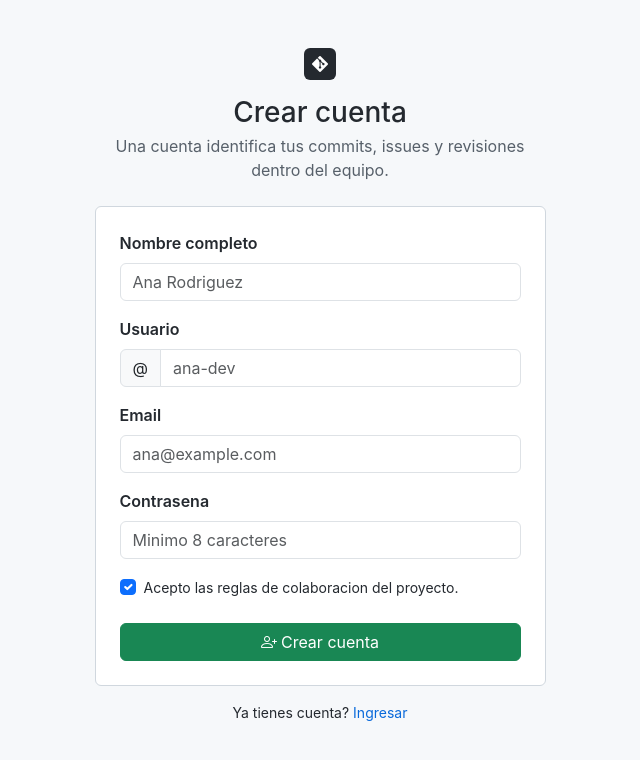
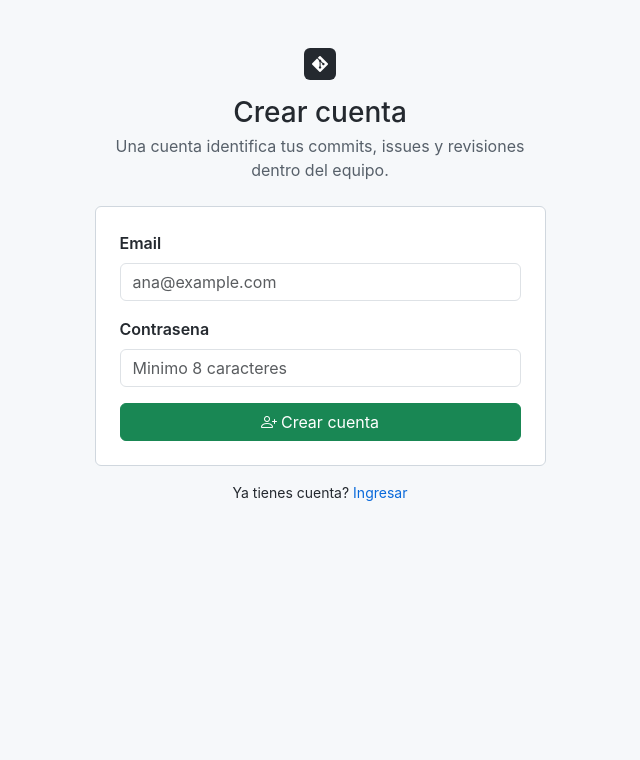
Before and after one commit to gabrielambrosini999-eng/Backend-Api-Commits, a Node project: template views/account-create.ejs in a window 1280 px wide. Shown: the top 760 px of the page, without its empty margins (320-960 px from the left). Run offline with Node 20 templates, Linux system fonts and the light colour scheme; the template is opened without the code that fills it, so the values that code supplies are empty.

Commit message:
fix: alinear formulario de registro

```diff
--- a/views/account-create.ejs
+++ b/views/account-create.ejs
@@ -19,17 +19,6 @@
         </div>
         <form class="form-shell p-4" method="POST" action="/register">
           <div class="mb-3">
-            <label class="form-label fw-semibold" for="name">Nombre completo</label>
-            <input class="form-control" id="name" placeholder="Ana Rodriguez" name="fullname" value="<%= old('fullname') %>">
-          </div>
-          <div class="mb-3">
-            <label class="form-label fw-semibold" for="username">Usuario</label>
-            <div class="input-group">
-              <span class="input-group-text">@</span>
-              <input class="form-control" id="username" placeholder="ana-dev" name="username" value="<%= old('username') %>">
-            </div>
-          </div>
-          <div class="mb-3">
             <label class="form-label fw-semibold" for="email">Email</label>
             <input class="form-control <%= errors.email ? 'is-invalid' : '' %>" id="email" type="email" placeholder="ana@example.com" name="email" value="<%= old('email') %>">
             <% if (errors.email) { %>
@@ -47,10 +36,6 @@
               </div>
             <% } %>
           </div>
-          <div class="form-check mb-4">
-            <input class="form-check-input" type="checkbox" id="terms" name="agree" <%= old('agree') ? 'checked' : '' %>>
-            <label class="form-check-label small" for="terms">Acepto las reglas de colaboracion del proyecto.</label>
-          </div>
           <button class="btn btn-success w-100"><i class="bi bi-person-plus me-1"></i>Crear cuenta</button>
         </form>
         <p class="text-center small mt-3 mb-0">Ya tienes cuenta? <a class="linkish" href="/login">Ingresar</a></p>
```
